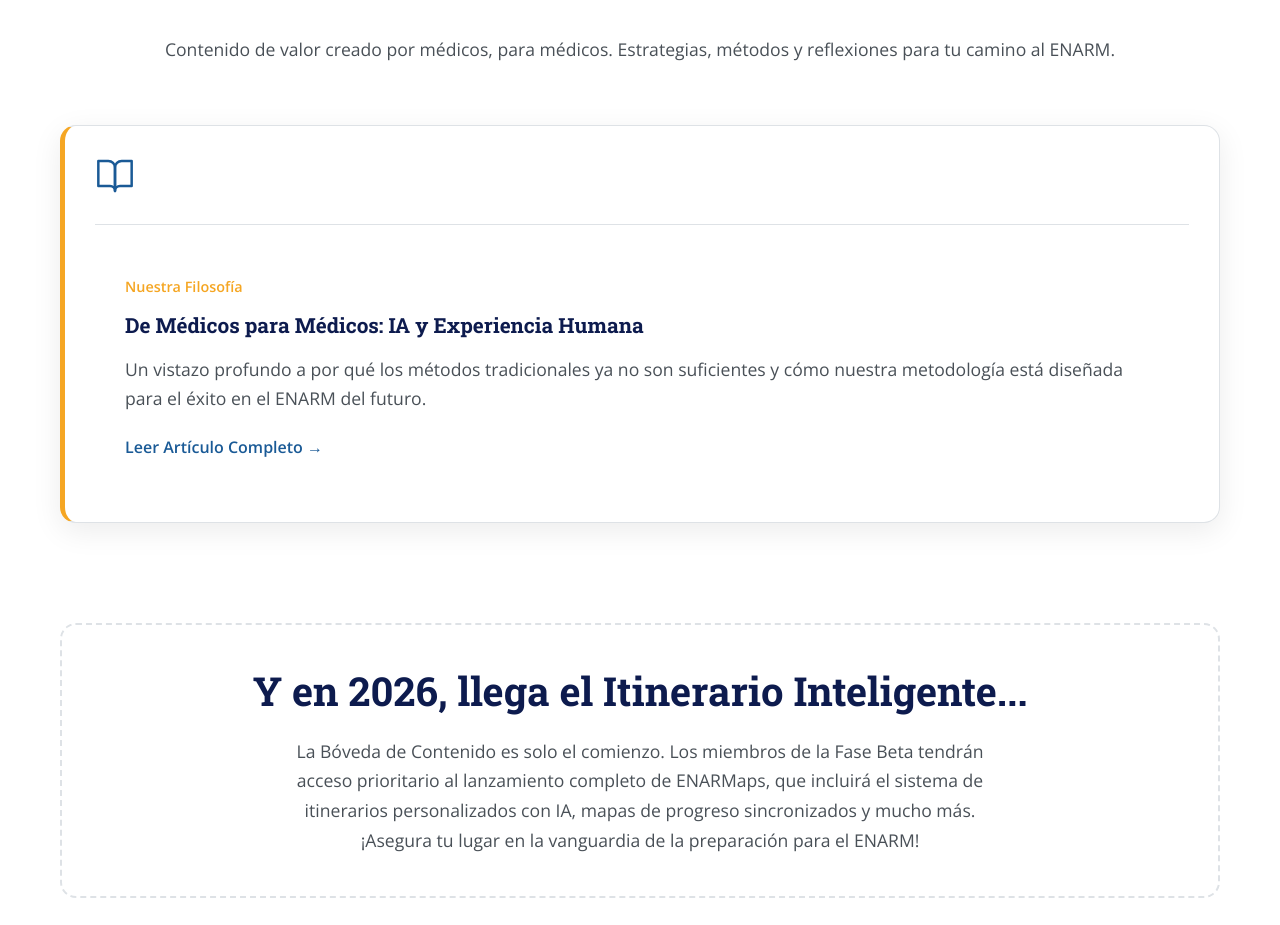
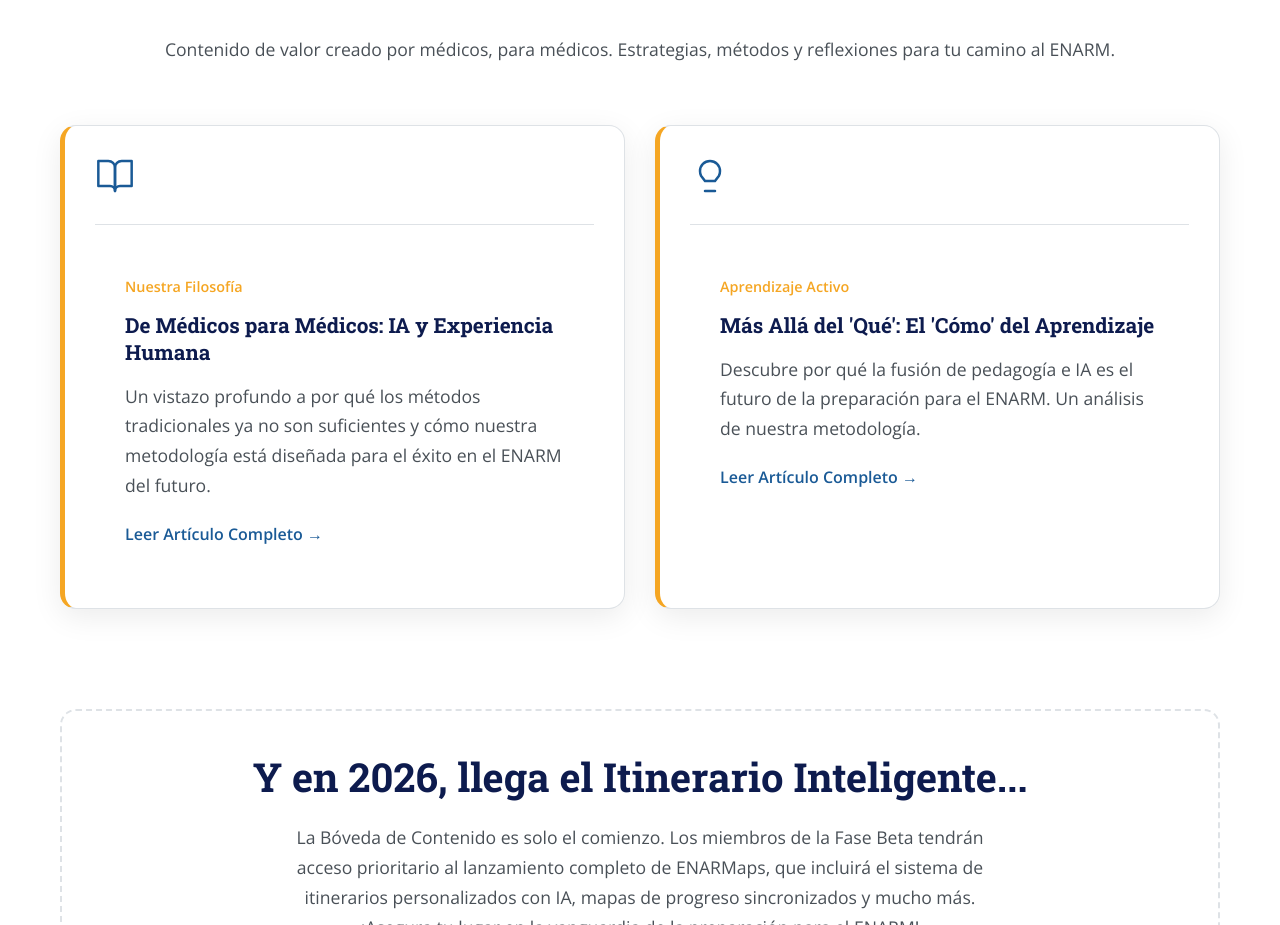
Before and after one commit to enarmaps/ENARMaps-itinerarios, a plain HTML site: page index.html in a window 1280 px wide. Shown: the part 5480-6405 px from the top of the page. Drawn offline with nearby package versions, Linux system fonts and the light colour scheme.

Commit message:
Update index.html

```diff
--- a/index.html
+++ b/index.html
@@ -205,6 +205,17 @@
                             <a href="articulos/nuestra-metodologia.html" class="read-more" target="_blank">Leer Artículo Completo →</a>
                         </div>
                     </article>
+                    <article class="post-card post-card-icon fade-in-up">
+                        <div class="card-icon-wrapper">
+                            <svg xmlns="http://www.w3.org/2000/svg" width="60" height="60" viewBox="0 0 24 24" fill="none" stroke="currentColor" stroke-width="1.5" stroke-linecap="round" stroke-linejoin="round"><path d="M9 21h6"/><path d="M12 3a6 6 0 0 0-6 6c0 1 .2 2 .6 2.8L9 15h6l2.4-3.2c.4-.8.6-1.8.6-2.8a6 6 0 0 0-6-6Z"/></svg>
+                        </div>
+                        <div class="post-card-content">
+                            <div class="date">Aprendizaje Activo</div>
+                            <h3>Más Allá del 'Qué': El 'Cómo' del Aprendizaje</h3>
+                            <p>Descubre por qué la fusión de pedagogía e IA es el futuro de la preparación para el ENARM. Un análisis de nuestra metodología.</p>
+                            <a href="articulos/pedagogia-e-ia.html" class="read-more" target="_blank">Leer Artículo Completo →</a>
+                        </div>
+                    </article>
 
                     </div>
             </div>
```
